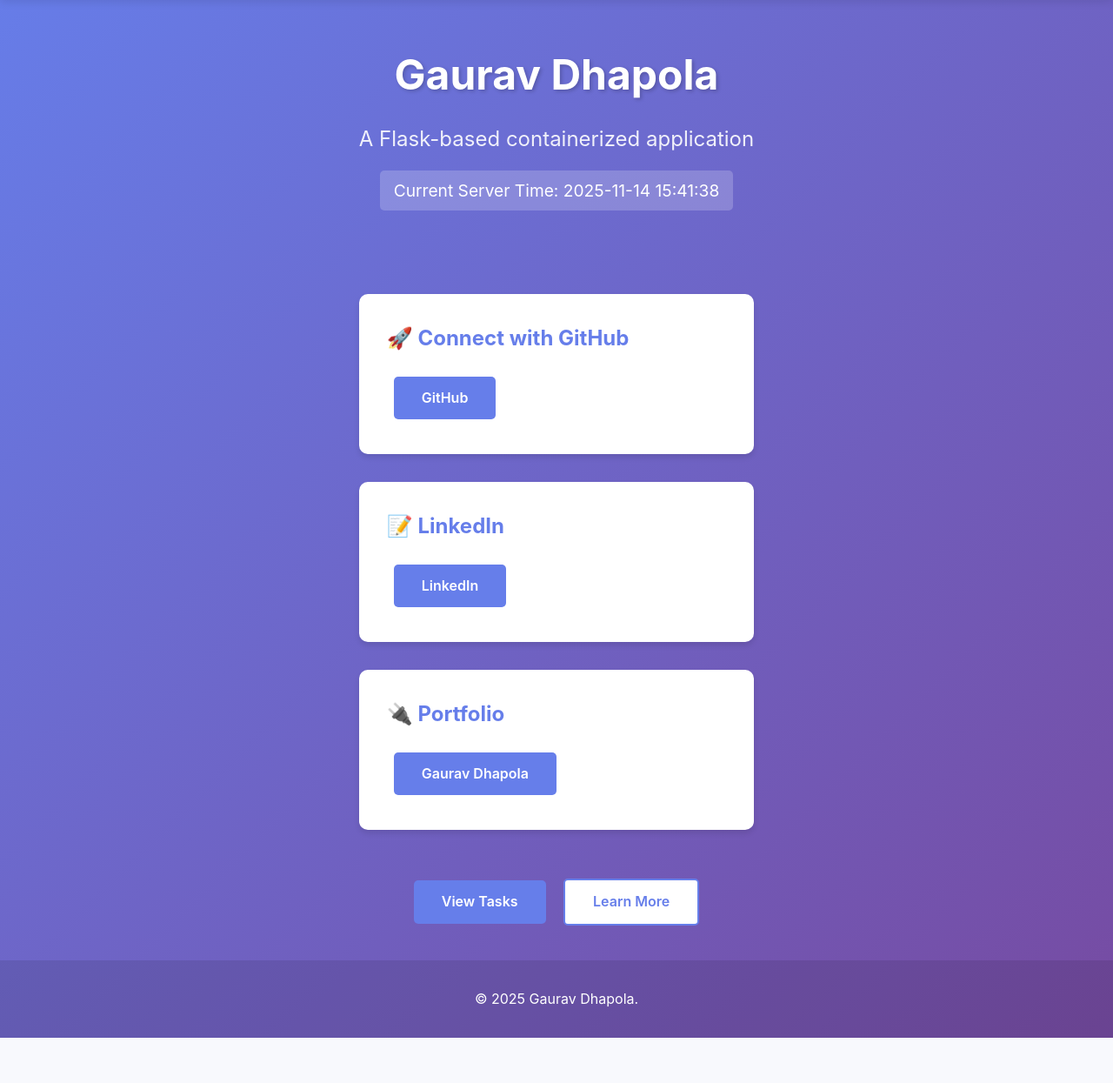
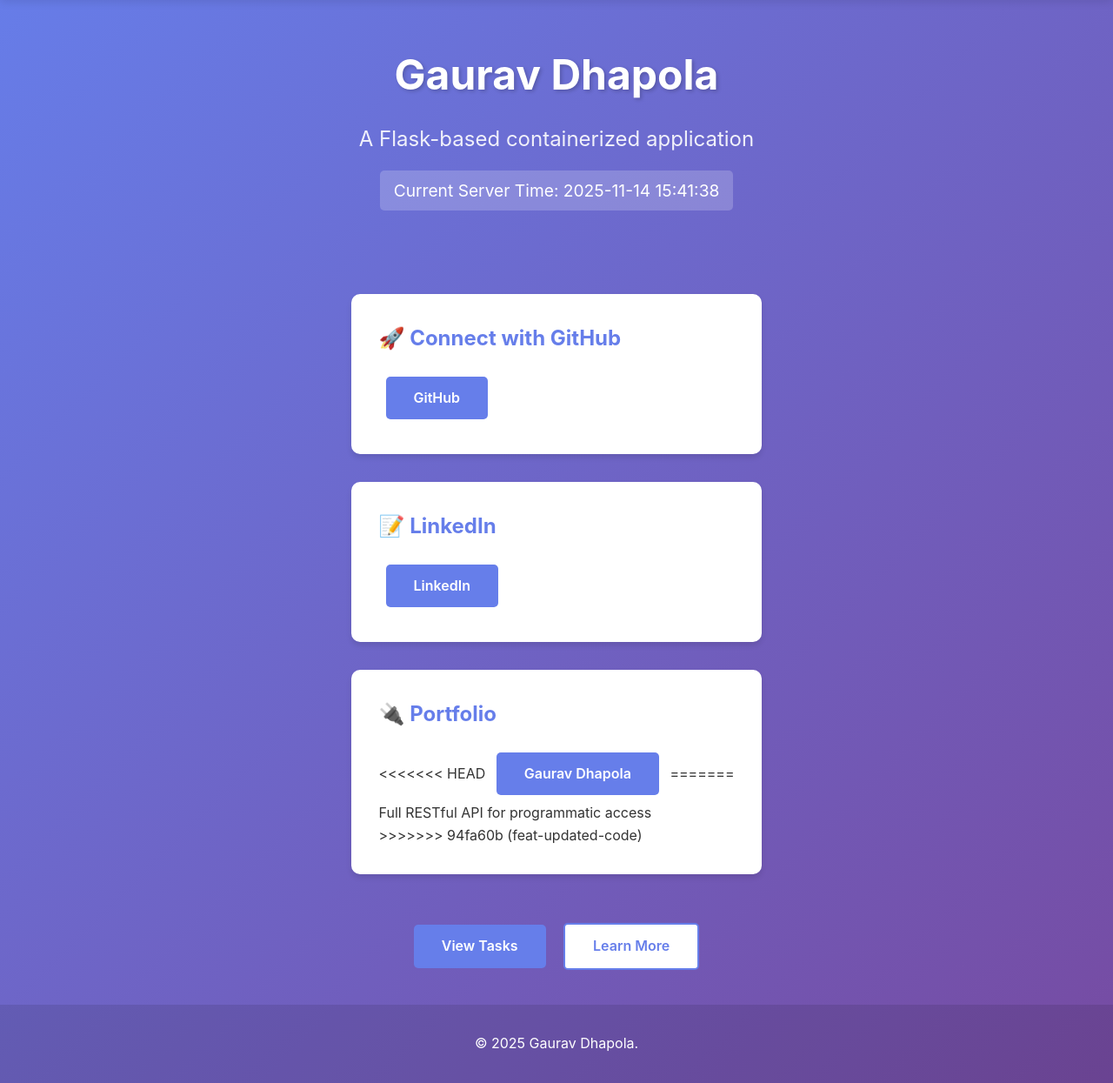
Before and after one commit to Gaurav2327/containerized-applications, a Flask app: page / in a window 1280 px wide. Shown: the part 70-1315 px from the top of the page at 87% size. Before the commit the page ends 1263 px from the top, so only its background shows below. Run offline with Flask 3, Linux system fonts and the light colour scheme.

Commit message:
feat-updated-code

```diff
--- a/python/app.py
+++ b/python/app.py
@@ -7,7 +7,7 @@
 tasks = [
     {"id": 1, "title": "Build flask app", "completed": True},
     {"id": 2, "title": "Build a containerized app", "completed": False},
-    {"id": 3, "title": "Deploy to ecs", "completed": False}
+    {"id": 3, "title": "Deploy to ECS Cluster", "completed": False}
 ]
 
 @app.route('/')
--- a/python/templates/index.html
+++ b/python/templates/index.html
@@ -20,7 +20,11 @@
     </div>
     <div class="feature-card">
         <h3>🔌 Portfolio</h3>
+<<<<<<< HEAD
         <a href="https://gaurav2327.github.io/" class="btn btn-primary">Gaurav Dhapola</a>
+=======
+        <p>Full RESTful API for programmatic access</p>
+>>>>>>> 94fa60b (feat-updated-code)
     </div>
 </div>
 
```
